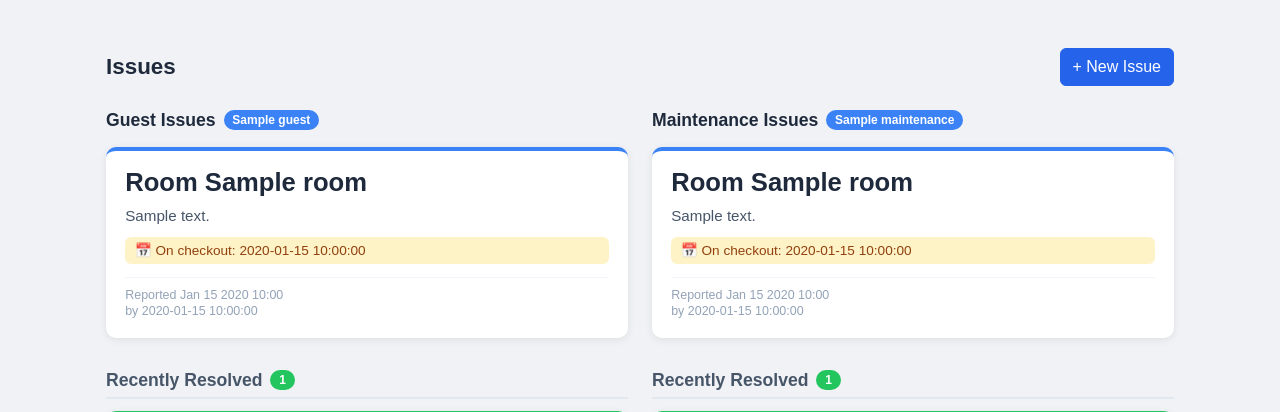
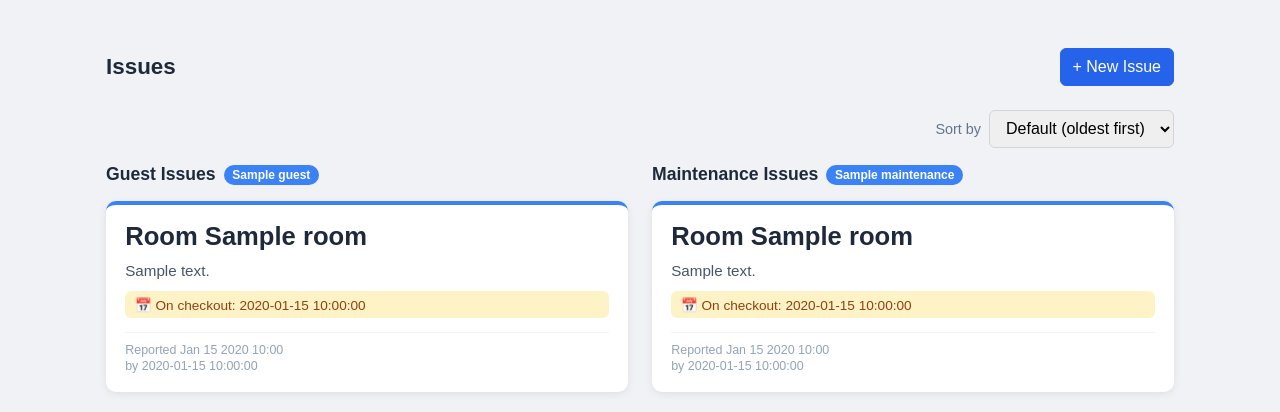
Before and after one commit to BumRummy/Maintenance-Tracker, a Flask app: template templates/frontdesk_dashboard.html in a window 1280 px wide. Shown: the top 412 px of the page. Run offline with Flask 3, Linux system fonts and the light colour scheme; the template is opened without the code that fills it: most values are stand-ins (such as "Sample title", 1, 10 or a date in 2020); parts of the project's set-up code (start-up, migrations or seed data) failed here and were passed over.

Commit message:
Add sort option (default or room number) to issue dashboard
Co-Authored-By: Claude Sonnet 5.5 <noreply@anthropic.com>
Claude-Session: https://claude.ai/code/session_014qa1MmuauZxkuYCjTLToX4

```diff
--- a/app.py
+++ b/app.py
@@ -273,6 +273,10 @@ def create_app() -> Flask:
             if issue.get("location", DEFAULT_LOCATION) == location
         ]
 
+    def _room_sort_key(room: str):
+        digits = "".join(ch for ch in str(room) if ch.isdigit())
+        return (0, int(digits), str(room)) if digits else (1, str(room))
+
     def _issue_category(issue: dict) -> str:
         """Issues saved before categories existed are treated as maintenance issues."""
         category = issue.get("category", DEFAULT_CATEGORY)
@@ -527,10 +531,17 @@ def create_app() -> Flask:
         tab = request.args.get("tab", default_tab)
         if tab not in ISSUE_CATEGORIES:
             tab = default_tab
+        # The chosen sort sticks for the session so it survives form submissions.
+        sort = request.args.get("sort") or session.get("issue_sort", "default")
+        if sort not in ("default", "room"):
+            sort = "default"
+        session["issue_sort"] = sort
         all_open = sorted(
             (i for i in issues if i["status"] == "open"),
             key=lambda x: x["created_at"],
         )
+        if sort == "room":
+            all_open.sort(key=lambda x: _room_sort_key(x["room"]))
         tab_counts = {
             category: sum(1 for i in all_open if _issue_category(i) == category)
             for category in ISSUE_CATEGORIES
@@ -545,6 +556,7 @@ def create_app() -> Flask:
                 "maintenance_dashboard.html",
                 open_by_category=open_by_category,
                 tab=tab,
+                sort=sort,
                 tab_counts=tab_counts,
                 default_category=default_tab,
             )
@@ -555,6 +567,8 @@ def create_app() -> Flask:
             key=lambda x: x.get("closed_at", ""),
             reverse=True,
         )
+        if sort == "room":
+            recent_closed.sort(key=lambda x: _room_sort_key(x["room"]))
         closed_by_category = {
             category: [i for i in recent_closed if _issue_category(i) == category]
             for category in ISSUE_CATEGORIES
@@ -564,6 +578,7 @@ def create_app() -> Flask:
             open_by_category=open_by_category,
             closed_by_category=closed_by_category,
             tab=tab,
+            sort=sort,
             tab_counts=tab_counts,
             default_category=default_tab,
         )
@@ -587,14 +602,10 @@ def create_app() -> Flask:
         for issue in closed:
             by_room.setdefault(issue["room"], []).append(issue)
 
-        def room_sort_key(room: str):
-            digits = "".join(ch for ch in str(room) if ch.isdigit())
-            return (0, int(digits), str(room)) if digits else (1, str(room))
-
         return render_template(
             "history.html",
             by_room=by_room,
-            rooms=sorted(by_room, key=room_sort_key),
+            rooms=sorted(by_room, key=_room_sort_key),
         )
 
     @app.post("/issues")
--- a/static/style.css
+++ b/static/style.css
@@ -138,3 +138,5 @@ button:hover { background: #e2e8f0; }
   .column-title { display: flex; }
   .issue-column .tile-grid { grid-template-columns: 1fr; }
 }
+.sort-form { display: flex; justify-content: flex-end; margin-bottom: 1rem; }
+.sort-label { display: flex; align-items: center; gap: .5rem; font-size: .9rem; color: #64748b; }
--- a/templates/_issue_tabs.html
+++ b/templates/_issue_tabs.html
@@ -1,4 +1,13 @@
 <div class="tabs" role="tablist">
-  <a class="tab {{ 'active' if tab == 'guest' }}" role="tab" href="{{ url_for('dashboard', tab='guest') }}">Guest Issues <span class="count-badge">{{ tab_counts.guest }}</span></a>
-  <a class="tab {{ 'active' if tab == 'maintenance' }}" role="tab" href="{{ url_for('dashboard', tab='maintenance') }}">Maintenance Issues <span class="count-badge">{{ tab_counts.maintenance }}</span></a>
+  <a class="tab {{ 'active' if tab == 'guest' }}" role="tab" href="{{ url_for('dashboard', tab='guest', sort=sort) }}">Guest Issues <span class="count-badge">{{ tab_counts.guest }}</span></a>
+  <a class="tab {{ 'active' if tab == 'maintenance' }}" role="tab" href="{{ url_for('dashboard', tab='maintenance', sort=sort) }}">Maintenance Issues <span class="count-badge">{{ tab_counts.maintenance }}</span></a>
 </div>
+<form method="get" action="{{ url_for('dashboard') }}" class="sort-form">
+  <input type="hidden" name="tab" value="{{ tab }}">
+  <label class="sort-label">Sort by
+    <select name="sort" onchange="this.form.submit()">
+      <option value="default" {{ 'selected' if sort == 'default' }}>Default (oldest first)</option>
+      <option value="room" {{ 'selected' if sort == 'room' }}>Room number</option>
+    </select>
+  </label>
+</form>
```
Also changed, not shown: test_app.py (+16 -1 lines).
